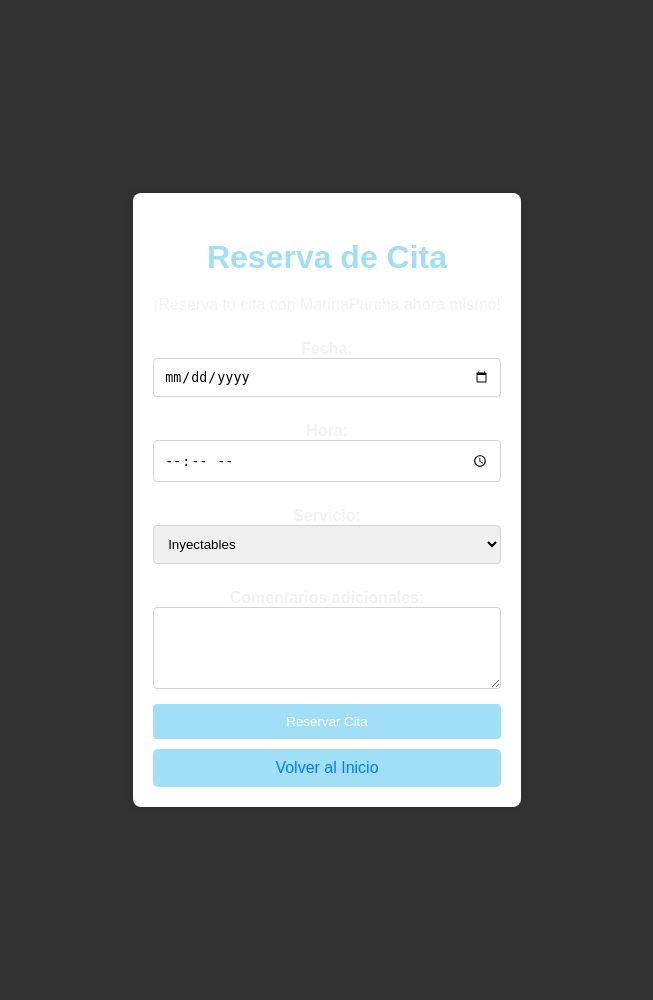
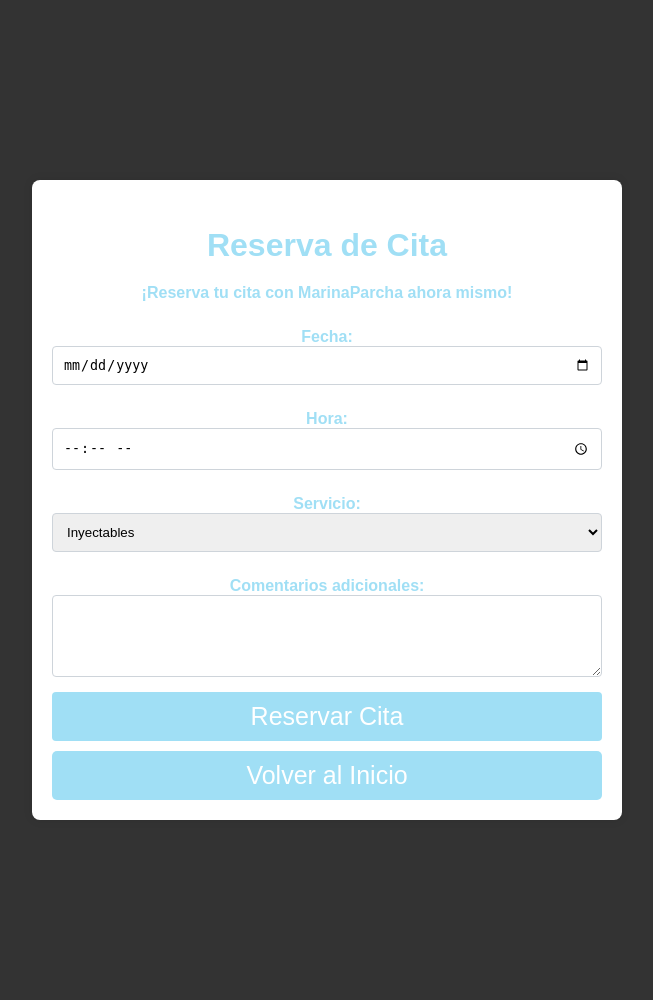
Before and after one commit to sYlskY7/Web-Marina-Parcha, a PHP site: page /reservar.html in a window 1280 px wide. Shown: the whole page, without its empty margins (313-966 px from the left). Run offline with PHP 8.4, Linux system fonts and the light colour scheme.

Commit message:
Add files via upload

```diff
--- a/reservar.css
+++ b/reservar.css
@@ -44,13 +44,11 @@ body {
   box-sizing: border-box;
 }
 
-.section-light {
-  background-color: #f8f9fa;
-  color: #343a40;
-}
+
 
 .reserva-container {
-  max-width: 600px;
+  max-width: 800px;
+  width: 550px;
   margin: 0 auto;
   padding: 20px;
   border-radius: 8px;
@@ -58,9 +56,15 @@ body {
   background-color: #ffffff;
 }
 
-h2 {
+.reserva-container h2 {
   color: #a0dff5;
 }
+
+.reserva-container p {
+  color: #a0dff5;
+  font-weight: bold;
+}
+
 
 form {
   display: flex;
@@ -70,6 +74,7 @@ form {
 label {
   margin-top: 10px;
   font-weight: bold;
+  color: #a0dff5;
 }
 
 input,
@@ -88,6 +93,7 @@ button {
   border: none;
   border-radius: 4px;
   cursor: pointer;
+  font-size: 25px;
   transition: background-color 0.3s ease;
 }
 
@@ -96,13 +102,10 @@ button:hover {
 }
 
 .link-button {
-  color: #007bff;
+  color: #ffffff;
   text-decoration: none;
   margin-top: 10px;
   display: inline-block;
+  font-size: 25px;
   transition: color 0.3s ease;
 }
-
-.link-button:hover {
-  color: #0056b3;
-}
```
Also changed, not shown: styles.css (+22 -8 lines).
